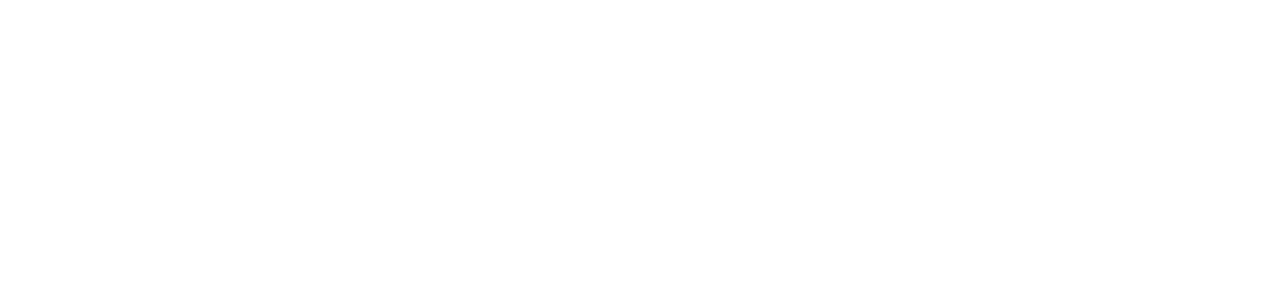
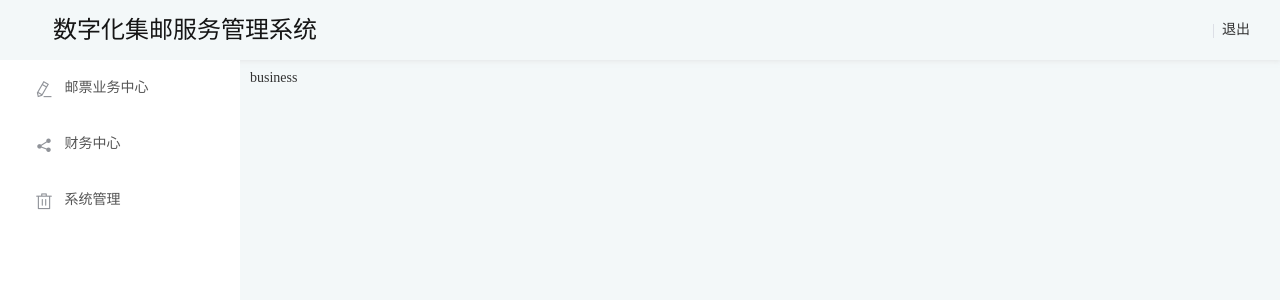
Before and after one commit to Liuning1998/chinaujd-erp, a Vue app: page /#/business/index in a window 1280 px wide. Shown: the top 300 px of the page. Built offline with nearby package versions, Linux system fonts and the light colour scheme.

Commit message:
ADD 路由配置

```diff
--- a/src/assets/css/style.css
+++ b/src/assets/css/style.css
@@ -0,0 +1,41 @@
+html,
+body,
+#app {
+  height: 100%;
+  width: 100%;
+  margin: 0;
+  padding: 0;
+  min-width: 1024px;
+  font-size:12px;
+  color:#333;
+  font-size: 14px;
+  word-break:break-all;
+  box-sizing: border-box;
+}
+a{
+	text-decoration: none;
+	color: #333;
+}
+p,h1,h2,h3,h4,h5{margin: 0;padding: 0;}
+.threeline {
+  overflow: hidden;
+  display: -webkit-box;
+  -webkit-box-orient: vertical;
+  -webkit-line-clamp: 3;
+}
+.ellipsis {
+  overflow: hidden;
+  text-overflow: ellipsis;
+  white-space: nowrap;
+}
+.rightangle {
+  border-radius: 0;
+  -webkit-border-radius: 0;
+  -moz-border-radius: 0;
+  -ms-border-radius: 0;
+  -o-border-radius: 0;
+  font-weight: 100;
+}
+.el-button {
+  font-weight: 400;
+}
--- a/src/components/Aside.vue
+++ b/src/components/Aside.vue
@@ -4,7 +4,7 @@
             <template v-for="(item, index) in menu">
                 <el-submenu :key="index" v-if="item.children && item.children.length" :index="item.url">
                     <template slot="title">
-                        <!-- <img :src="iconMaps[item.url][0]"> -->
+                        <i :class="iconMaps[index]"></i>
                         {{ item.menuName }}
                     </template>
                     <el-menu-item v-for="(value, key) in item.children" :key="key" :index="value.url" style="padding-left: 40px!important;">
@@ -13,7 +13,7 @@
                 </el-submenu>
                 <el-menu-item v-else :key="index" :index="item.url">
                     <template slot="title">
-                        <!-- <img :src="is_actice_url === item.url ? iconMaps[item.url][1] : iconMaps[item.url][0]"> -->
+                        <i :class="iconMaps[index]"></i>
                         {{ item.menuName }}
                     </template>
                 </el-menu-item>
@@ -34,6 +34,28 @@ export default {
             menu: [],
             path: '',
             is_actice_url: '/board',
+            iconMaps: [
+                'el-icon-edit',
+                'el-icon-share',
+                'el-icon-delete'
+            ],
+            menu: [
+                {
+                    menuName: '邮票业务中心',
+                    menuUrl: '/business',
+                    children: [],
+                },
+                {
+                    menuName: '财务中心',
+                    menuUrl: '/finance',
+                    children: [],
+                },
+                {
+                    menuName: '系统管理',
+                    menuUrl: '/management',
+                    children: [],
+                },
+            ]
         }
     },
     watch: {
@@ -46,7 +68,7 @@ export default {
     },
     created() {
         this.getCurrentUrl();
-        this.getUserMenu();
+        // this.getUserMenu();
     },
     methods: {
         getUserMenu() {
--- a/src/router/index.js
+++ b/src/router/index.js
@@ -49,6 +49,42 @@ let router = new Router({
           name: '/welcome'
         }
       ]
+    },
+    {
+      path: '/business',  // 邮政业务中心
+      component: () => import("@/components/Home"),
+      redirect: '/business/index',
+      children: [
+        {
+          path: '/business/index',
+          component: () => import("@/views/business/Index"),
+          name: 'business'
+        }
+      ]
+    },
+    {
+      path: '/finance',   // 财务中心
+      component: () => import("@/components/Home"),
+      redirect: '/finance/index',
+      children: [
+        {
+          path: '/finance/index',
+          component: () => import("@/views/finance/Index"),
+          name: 'finance'
+        }
+      ]
+    },
+    {
+      path: '/management',  // 系统管理
+      component: () => import("@/components/Home"),
+      redirect: '/management/index',
+      children: [
+        {
+          path: '/management/index',
+          component: () => import("@/views/management/Index"),
+          name: 'material'
+        }
+      ]
     }
   ]
 });
--- /dev/null
+++ b/src/views/business/Index.vue
@@ -0,0 +1,16 @@
+<template>
+    <div class="container">business</div>
+</template>
+
+<script>
+export default {
+    data() {
+        return {}
+    },
+    methods: {}
+}
+</script>
+
+<style lang="scss" scoped>
+
+</style>
--- /dev/null
+++ b/src/views/finance/Index.vue
@@ -0,0 +1,16 @@
+<template>
+    <div class="container">finance</div>
+</template>
+
+<script>
+export default {
+    data() {
+        return {}
+    },
+    methods: {}
+}
+</script>
+
+<style lang="scss" scoped>
+
+</style>
--- /dev/null
+++ b/src/views/management/Index.vue
@@ -0,0 +1,16 @@
+<template>
+    <div class="container">management</div>
+</template>
+
+<script>
+export default {
+    data() {
+        return {}
+    },
+    methods: {}
+}
+</script>
+
+<style lang="scss" scoped>
+
+</style>
```
